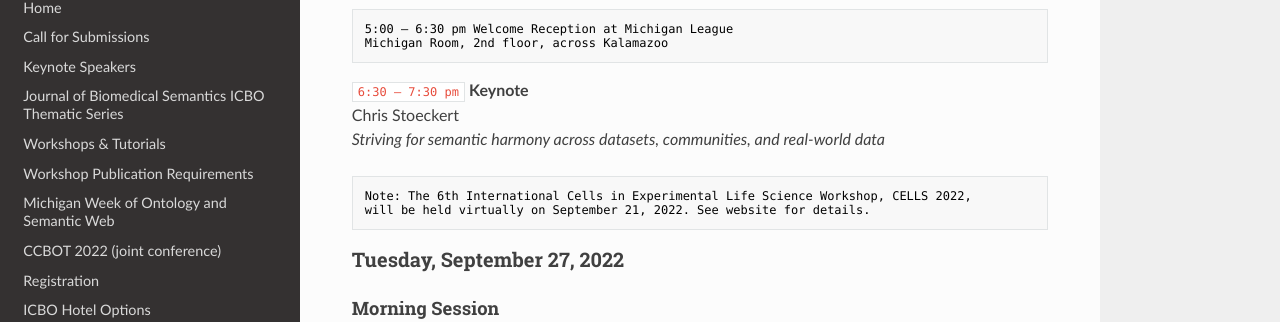
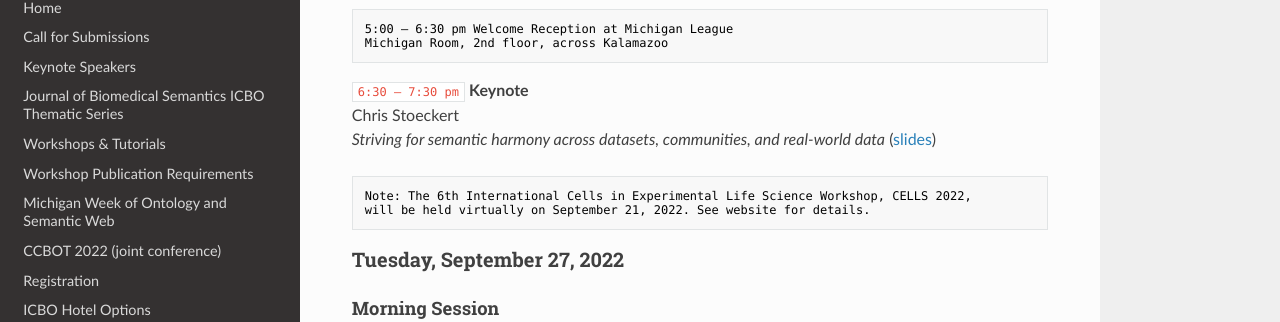
Before and after one commit to johnbeve/BFO-Organization, an MkDocs documentation site: the page built from docs/icbo-schedule.md, in a window 1280 px wide and 900 px high, scrolled down 1700 px. Shown: the part 128-450 px from the top of the window. Built offline with MkDocs 1.6.1, drawn with Linux system fonts in a browser that asks for light colours; nearby versions of some CDN libraries.

Commit message:
update schedule

````diff
--- a/docs/icbo-schedule.md
+++ b/docs/icbo-schedule.md
@@ -53,7 +53,7 @@ Michigan Room, 2nd floor, across Kalamazoo
 ```
 `6:30 – 7:30 pm` **Keynote**
 Chris Stoeckert
-_Striving for semantic harmony across datasets, communities, and real-world data_
+_Striving for semantic harmony across datasets, communities, and real-world data_ ([slides](slides/Stoeckert_ICBO22_keynote.pdf))
 
 
 ```txt
````
